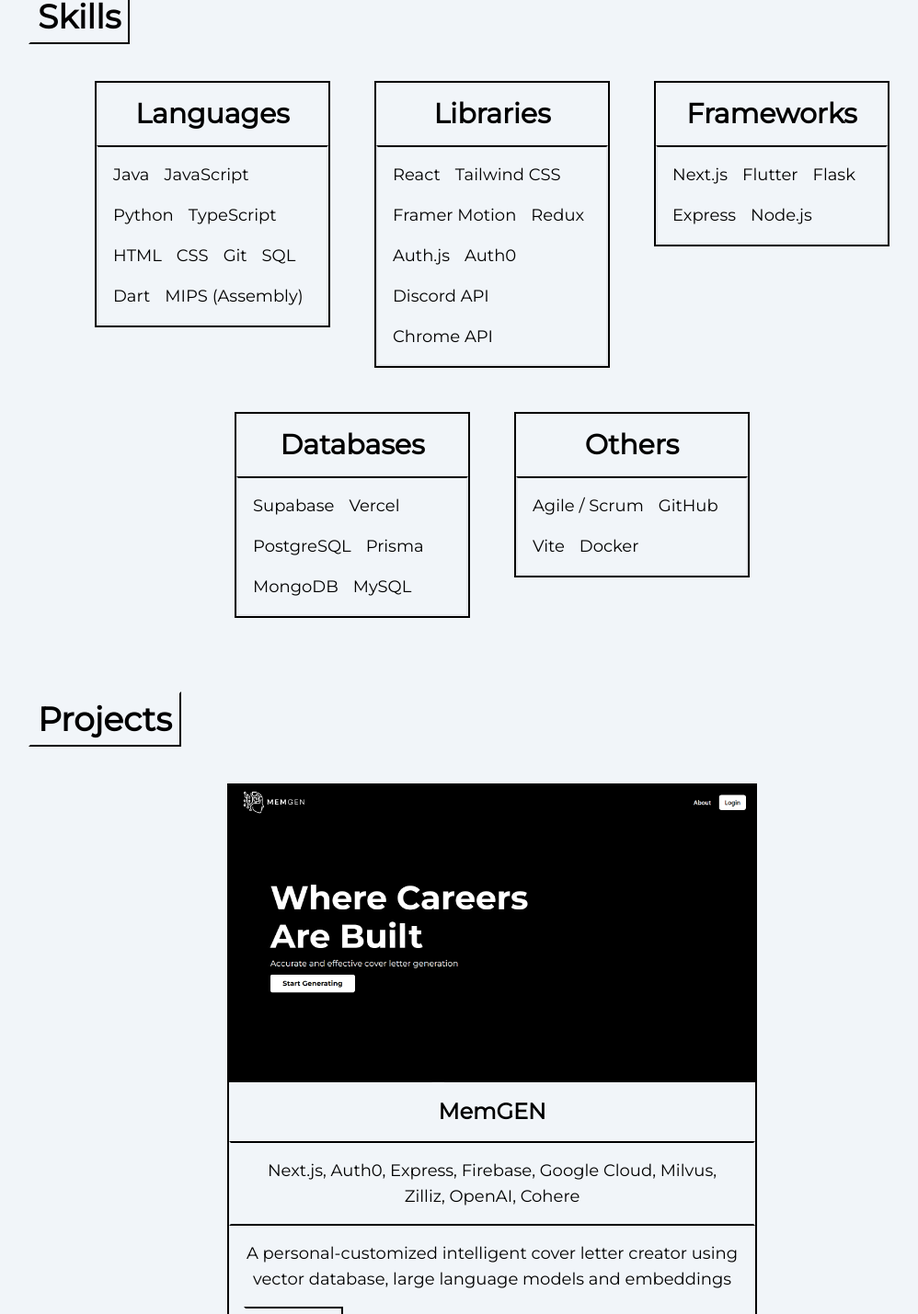
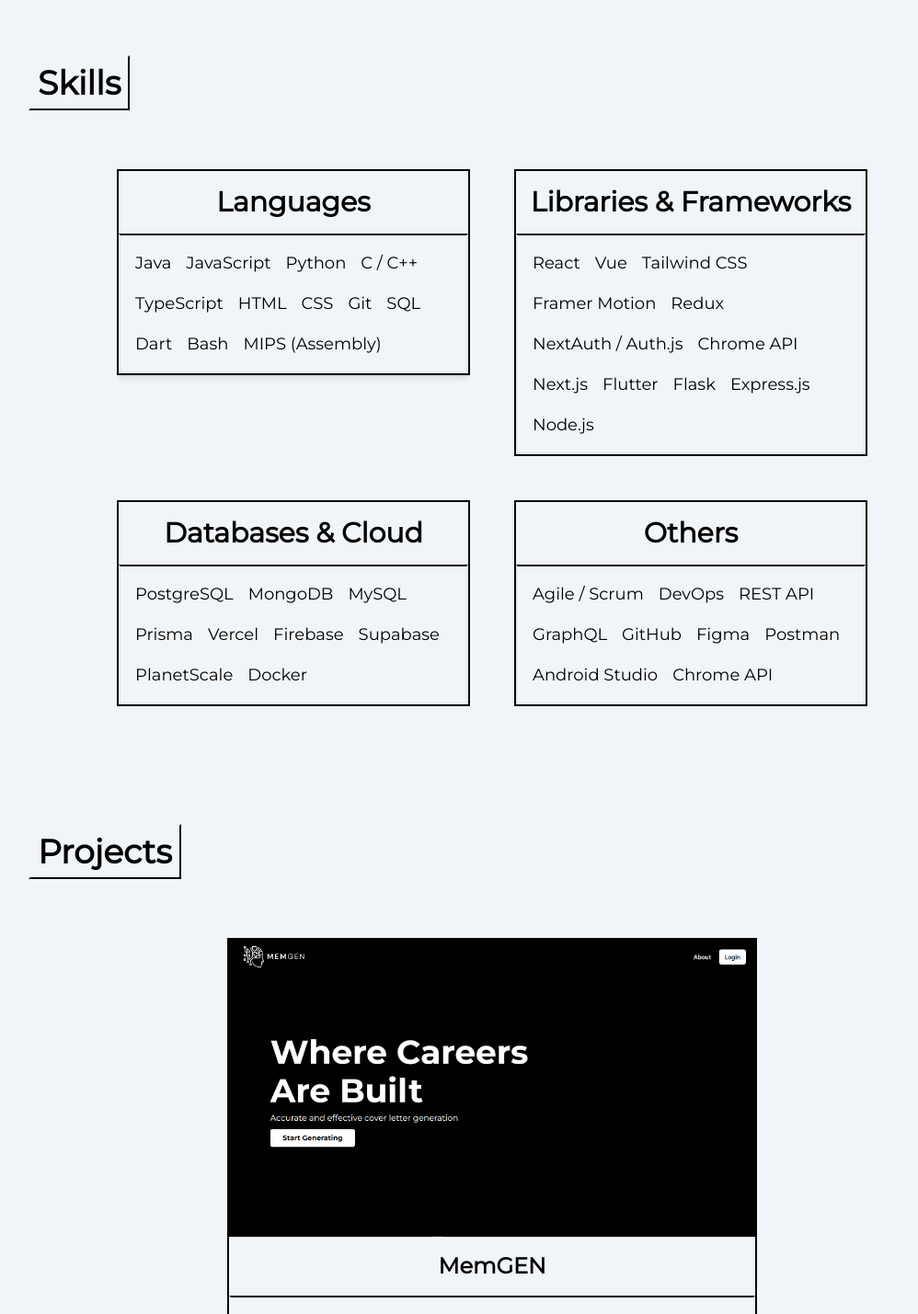
Before and after one commit to pankinkun/my-portfolio, a React (Vite) app: page / in a window 1280 px wide. Shown: the part 1316-2745 px from the top of the page at 92% size, without its empty margins (105-1103 px from the left). Built offline with nearby package versions, Linux system fonts and the light colour scheme.

Commit message:
refined components

```diff
--- a/src/components/aboutme/AboutMe.jsx
+++ b/src/components/aboutme/AboutMe.jsx
@@ -4,7 +4,7 @@ import Reveal from '../utils/Reveal'
 
 const AboutMe = () => {
   return (
-    <section id="aboutme" className='flex flex-col gap-6 md:gap-10 md:mb-20 md:mx-24'>
+    <section id="aboutme" className='flex flex-col gap-6 md:gap-16 md:mb-32 md:mx-24'>
       <AnimatedTitle>About Me</AnimatedTitle>
       <div className="flex flex-col items-center">
         <div className="text-left leading-relaxed max-w-[70%]">
--- a/src/components/experience/Experience.jsx
+++ b/src/components/experience/Experience.jsx
@@ -9,7 +9,7 @@ import Reveal from '../utils/Reveal'
 const Experience = () => {
   const experience = [
     {
-      company: 'ACM at SJSU',
+      company: 'Association for Computing Machinery',
       title: 'Development Team Lead',
       website: 'https://www.acmsjsu.org/',
       description: 'The largest Computer Science organization in SJSU!',
@@ -31,11 +31,11 @@ const Experience = () => {
     }
   ]
   return (
-    <section id="experience" className='flex flex-col gap-6 md:gap-10 mx-16 md:mb-20 md:mx-24 mt-6 md:mt-0'>
+    <section id="experience" className='flex flex-col gap-6 md:gap-16 md:mb-32 mx-16 md:mx-24 mt-6 md:mt-0'>
       <AnimatedTitle>Experience</AnimatedTitle>
-      <Reveal>
-        <div className="flex flex-wrap justify-center gap-8">
-          {experience.map((experience, index) => (
+      <div className="flex flex-wrap justify-center gap-10">
+        {experience.map((experience, index) => (
+          <Reveal>
             <ExperienceCard
               key={index}
               company={experience.company}
@@ -44,9 +44,10 @@ const Experience = () => {
               description={experience.description}
               photo={experience.photo}
             />
-          ))}
-        </div>
-      </Reveal>
+          </Reveal>
+
+        ))}
+      </div>
     </section>
   )
 }
--- a/src/components/projects/Projects.jsx
+++ b/src/components/projects/Projects.jsx
@@ -9,7 +9,7 @@ import { AnimatedTitle } from '../utils/AnimatedTitle.jsx'
 import Reveal from '../utils/Reveal'
 
 const Project = () => {
- const projects = [
+  const projects = [
     {
       name: "MemGEN",
       description: "A personal-customized intelligent cover letter creator using vector database, large language models and embeddings",
@@ -17,6 +17,14 @@ const Project = () => {
       demo: "https://memgen.projects.art3m1s.me/",
       github: "https://github.com/triquenguyen/MemGen",
       stack: "Next.js, Auth0, Express, Firebase, Google Cloud, Milvus, Zilliz, OpenAI, Cohere"
+    },
+    {
+      name: "Sink Or Swim",
+      description: "A web app applied computer vision technology assists rice farmers in detecting diseases in their paddy crops",
+      photo: sinkorswim,
+      demo: "https://sinkorswim.vercel.app/",
+      github: "https://github.com/triquenguyen/sink-or-swim",
+      stack: "Next.js, Tailwind CSS, Framer Motion, TypeScript, Flask, TensorFlow"
     },
     {
       name: "Paddy Plant Prognosis",
@@ -35,14 +43,6 @@ const Project = () => {
       stack: "Python, GraphQL, Discord API"
     },
     {
-      name: "Sink Or Swim",
-      description: "A web app applied computer vision technology assists rice farmers in detecting diseases in their paddy crops",
-      photo: sinkorswim,
-      demo: "https://sinkorswim.vercel.app/",
-      github: "https://github.com/triquenguyen/sink-or-swim",
-      stack: "Next.js, Tailwind CSS, Framer Motion, TypeScript, Flask, TensorFlow"
-    },
-    {
       name: "Pixeo",
       description: "A social media platform designed exclusively for digital artists to showcase their incredible talent and connect with a vibrant community of art enthusiasts",
       photo: pixeo,
@@ -53,11 +53,11 @@ const Project = () => {
   ]
 
   return (
-    <section id="projects" className='flex flex-col gap-6 md:gap-10 mx-16 md:mb-20 md:mx-24 mt-6 md:mt-0'>
+    <section id="projects" className='flex flex-col gap-6 md:gap-16 md:mb-32 mx-16 md:mx-24 mt-6 md:mt-0'>
       <AnimatedTitle>Projects</AnimatedTitle>
-      <Reveal>
-        <div className="flex flex-wrap justify-center gap-8">
-          {projects.map((project, index) => (
+      <div className="flex flex-wrap justify-center gap-12">
+        {projects.map((project, index) => (
+          <Reveal>
             <ProjectCard
               key={index}
               name={project.name}
@@ -67,9 +67,10 @@ const Project = () => {
               github={project.github}
               stack={project.stack}
             />
-          ))}
-        </div>
-      </Reveal>
+          </Reveal>
+
+        ))}
+      </div>
     </section>
   )
 }
--- a/src/components/skills/SkillCard.jsx
+++ b/src/components/skills/SkillCard.jsx
@@ -3,7 +3,7 @@ import React from 'react'
 const SkillCard = ({ type, skills }) => {
   return (
     <div>
-      <div className='border-2 border-black w-[16rem] flex gap-4 flex-col justify-center items-center'>
+      <div className='border-2 border-black md:w-[24rem] w-[16rem] flex gap-4 flex-col justify-center items-center shadow-md'>
         <h1 className="font-black text-3xl pt-4">{type}</h1>
         <div className='flex flex-wrap gap-4 border-t-black border-2 p-4'>
           {skills.map((skill) => (
--- a/src/components/skills/Skills.jsx
+++ b/src/components/skills/Skills.jsx
@@ -7,27 +7,27 @@ const Skill = () => {
   const skills = [
     {
       type: 'Languages',
-      skills: ["Java", 'JavaScript', 'Python', 'TypeScript', 'HTML', 'CSS', 'Git', 'SQL', 'Dart', 'MIPS (Assembly)']
+      skills: ["Java", 'JavaScript', 'Python', "C / C++", 'TypeScript', 'HTML', 'CSS', 'Git', 'SQL', 'Dart', 'Bash', 'MIPS (Assembly)']
     },
     {
-      type: 'Libraries',
-      skills: ["React", "Tailwind CSS", "Framer Motion", "Redux", "Auth.js", "Auth0", "Discord API", "Chrome API"]
+      type: 'Libraries & Frameworks',
+      skills: ["React", 'Vue', "Tailwind CSS", "Framer Motion", "Redux", " NextAuth / Auth.js", "Chrome API", "Next.js", "Flutter", "Flask", "Express.js", "Node.js"]
     },
+    // {
+    //   type: '',
+    //   skills: ["Next.js", "Flutter", "Flask", "Express.js", "Node.js"]
+    // },
     {
-      type: 'Frameworks',
-      skills: ["Next.js", "Flutter", "Flask", "Express", "Node.js"]
-    },
-    {
-      type: 'Databases',
-      skills: ["Supabase", 'Vercel', "PostgreSQL", "Prisma", "MongoDB", "MySQL"]
+      type: 'Databases & Cloud',
+      skills: ["PostgreSQL", "MongoDB", "MySQL", "Prisma", "Vercel", "Firebase", "Supabase", "PlanetScale", "Docker"]
     },
     {
       type: 'Others',
-      skills: ['Agile / Scrum', 'GitHub', 'Vite', 'Docker']
+      skills: ['Agile / Scrum', "DevOps", "REST API", "GraphQL", "GitHub", "Figma", "Postman", "Android Studio", "Chrome API"]
     },
   ]
   return (
-    <section id="skills" className='flex flex-col gap-6 md:gap-10 md:mb-20 md:mx-24 mt-6 md:mt-0'>
+    <section id="skills" className='flex flex-col gap-6 md:gap-16 md:mb-32 md:mx-24 mt-6 md:mt-0'>
       <AnimatedTitle>Skills</AnimatedTitle>
       <div className='flex flex-wrap gap-12 justify-center w-[100%]'>
         {skills.map((skill) => (
```
Also changed, not shown: src/assets/experience/forward.png.
